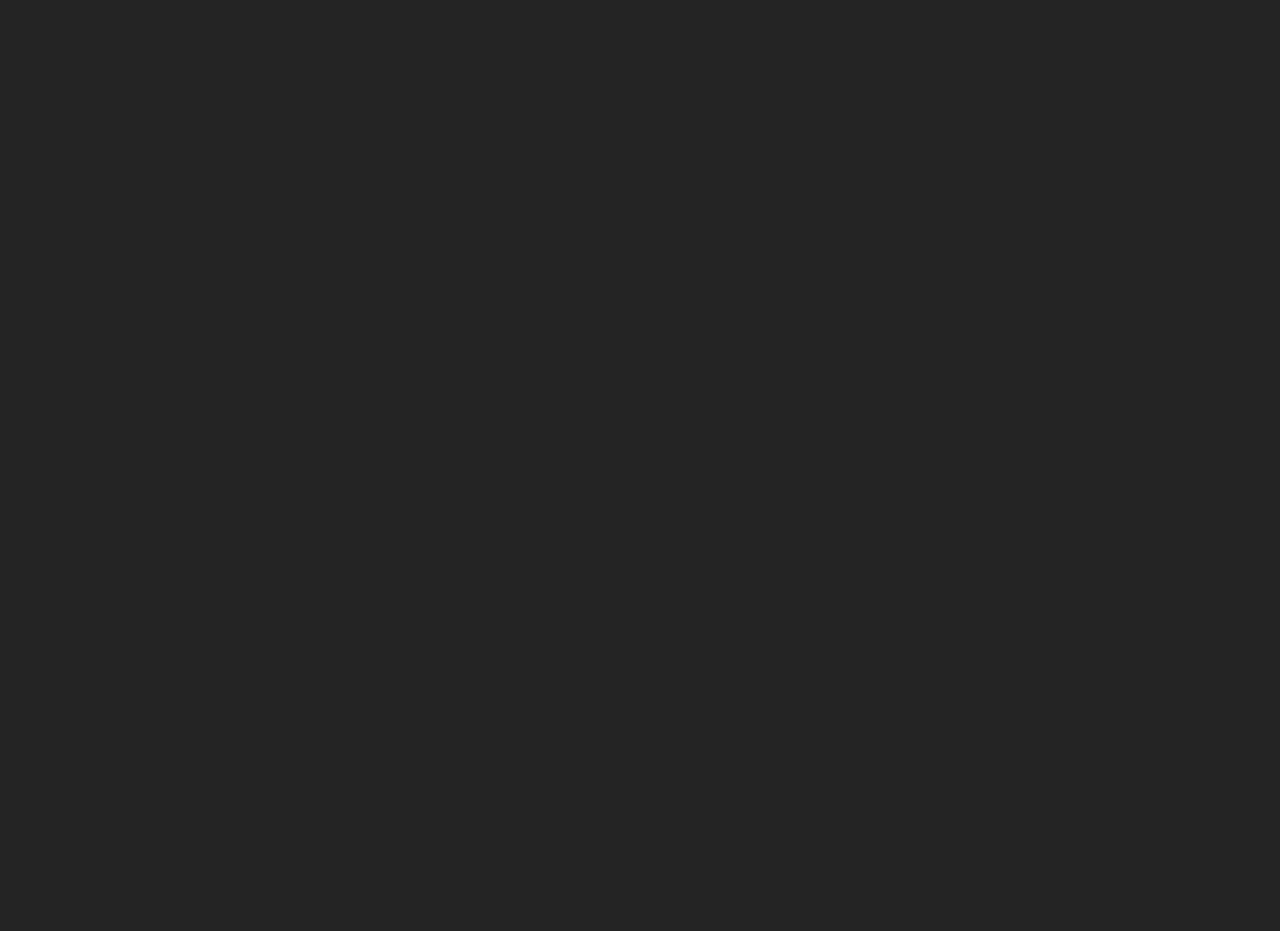
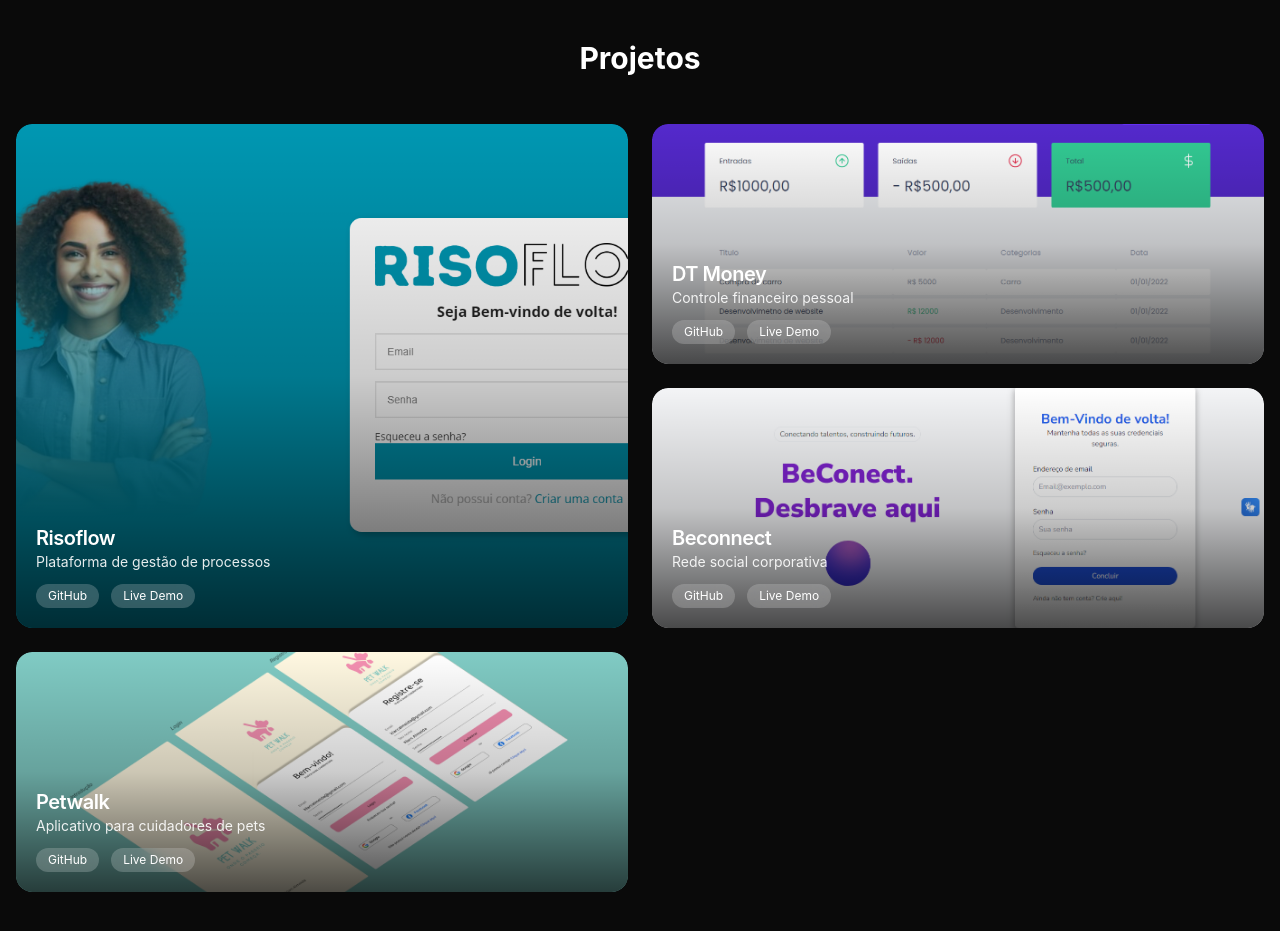
Before and after one commit to KlarcAP/MyPortfolio, a React (Vite) app: page / in a window 1280 px wide. Shown: the part 1640-2571 px from the top of the page. Before the commit the page ends 1600 px from the top, so only its background shows below. Built offline with nearby package versions, Linux system fonts and the light colour scheme.

Commit message:
add: section de projetos

```diff
--- a/src/app/App.tsx
+++ b/src/app/App.tsx
@@ -1,19 +1,19 @@
-
-import Header from "../components/Header"
-import { About } from "../sections/About"
-import HeroSection from "../sections/Hero"
+import Header from "../components/Header";
+import { About } from "../sections/About";
+import HeroSection from "../sections/Hero";
+import { Projects } from "../sections/Projects";
 
 function App() {
   return (
     <>
-
       <main>
         <Header />
         <HeroSection />
         <About />
+        <Projects />
       </main>
     </>
-  )
+  );
 }
 
-export default App
+export default App;
--- a/src/index.css
+++ b/src/index.css
@@ -6,7 +6,6 @@
   font-weight: 400;
 
   color-scheme: light dark;
-  background-color: #242424;
 
   font-synthesis: none;
   text-rendering: optimizeLegibility;
--- a/src/sections/Projects/index.tsx
+++ b/src/sections/Projects/index.tsx
@@ -1,86 +1,133 @@
-import { motion } from "framer-motion"; // Importe do framer-motion
-import { Container, GridContainer, GridItem, Title } from './indexStyle';
-import Beconect from '../../assets/beconnect.png';
-import Risoflow from '../../assets/risoflow.png';
-import Dtmoney from '../../assets/dtmoney.png';
-import Petwalk from '../../assets/petwalk.png';
+import { motion } from "framer-motion";
+import Beconect from "../../assets/beconnect.png";
+import Risoflow from "../../assets/risoflow.png";
+import Dtmoney from "../../assets/dtmoney.png";
+import Petwalk from "../../assets/petwalk.png";
 
-// Variantes de animação
-const containerVariants = {
-  hidden: { opacity: 0 },
-  visible: {
-    opacity: 1,
-    transition: {
-      staggerChildren: 0.2, // Intervalo entre as animações dos filhos
-      delayChildren: 0.3, // Atraso antes de iniciar
-    }
-  }
-};
+interface Project {
+  id: number;
+  image: string;
+  title: string;
+  description: string;
+  techs: string[];
+  github: string;
+  demo: string;
+  size: "large" | "medium";
+}
 
-const itemVariants = {
-  hidden: {
-    opacity: 0,
-    y: 20
+const projects: Project[] = [
+  {
+    id: 1,
+    image: Risoflow,
+    title: "Risoflow",
+    description: "Plataforma de gestão de processos",
+    techs: ["React", "TypeScript"],
+    github: "https://github.com/example/risoflow",
+    demo: "https://risoflow.example.com",
+    size: "large",
   },
-  visible: {
-    opacity: 1,
-    y: 0,
-    transition: {
-      duration: 0.8,
-      ease: [0, 0.71, 0.2, 1.01]
-    }
+  {
+    id: 2,
+    image: Dtmoney,
+    title: "DT Money",
+    description: "Controle financeiro pessoal",
+    techs: ["React", "TypeScript"],
+    github: "https://github.com/example/dtmoney",
+    demo: "https://dtmoney.example.com",
+    size: "medium",
   },
-  hover: {
-    scale: 1.05,
-    boxShadow: "0px 10px 20px rgba(0,0,0,0.1)",
-    transition: {
-      duration: 0.3
-    }
-  }
-};
+  {
+    id: 3,
+    image: Beconect,
+    title: "Beconnect",
+    description: "Rede social corporativa",
+    techs: ["React", "TypeScript"],
+    github: "https://github.com/example/beconnect",
+    demo: "https://beconnect.example.com",
+    size: "medium",
+  },
+  {
+    id: 4,
+    image: Petwalk,
+    title: "Petwalk",
+    description: "Aplicativo para cuidadores de pets",
+    techs: ["React", "TypeScript"],
+    github: "https://github.com/example/petwalk",
+    demo: "https://petwalk.example.com",
+    size: "medium",
+  },
+];
 
-export function SectionProjects() {
+function ProjectCard({ project }) {
   return (
-    <Container>
-      <Title>PROJETOS</Title>
+    <motion.div
+      whileHover={{ scale: 1.02 }}
+      transition={{ type: "spring", stiffness: 300 }}
+      className="relative w-full h-full rounded-2xl overflow-hidden group cursor-pointer"
+    >
+      <img
+        src={project.image}
+        alt={project.title}
+        className="w-full h-full object-cover transition-transform duration-500 group-hover:scale-110"
+        loading="lazy"
+      />
 
-      <GridContainer
-        as={motion.div}
-        variants={containerVariants}
-        initial="hidden"
-        animate="visible"
-      >
-        {/* Item 1 (Texto introdutório) */}
-        <GridItem
-          as={motion.div}
-          variants={itemVariants}
-          whileHover="hover"
-        >
-          <p>Aqui você encontra meus trabalhos mais recentes, desde interfaces até sistemas complexos.</p>
-          <motion.button
-            whileHover={{ scale: 1.05 }}
-            whileTap={{ scale: 0.95 }}
-          >
-            Explore meu trabalho ↓
-          </motion.button>
-        </GridItem>
+      {/* Gradient overlay */}
+      <div className="absolute inset-0 bg-gradient-to-t from-black/70 via-black/20 to-transparent" />
 
-        {/* Demais itens (Projetos) */}
-        {[Risoflow, Dtmoney, Beconect, Petwalk].map((img, index) => (
-          <GridItem
-            key={index}
-            as={motion.div}
-            variants={itemVariants}
-            whileHover="hover"
-          >
-            <motion.img
-              src={img}
-              alt={`Projeto ${index + 1}`}
-              whileHover={{ scale: 1.03 }}
-            />
-          </GridItem>
-        ))}
-      </GridContainer>
-    </Container>
+      {/* Content */}
+      <div className="absolute bottom-0 left-0 right-0 p-5 text-white">
+        <h3 className="text-xl font-semibold tracking-tight">{project.title}</h3>
+        <p className="text-sm opacity-90">{project.description}</p>
+
+        {/* Links */}
+        <div className="flex gap-3 mt-3">
+          {project.github !== "#" && (
+            <a
+              href={project.github}
+              target="_blank"
+              rel="noopener noreferrer"
+              className="text-xs bg-white/20 backdrop-blur-sm px-3 py-1 rounded-full hover:bg-white/30 transition"
+            >
+              GitHub
+            </a>
+          )}
+          {project.demo !== "#" && (
+            <a
+              href={project.demo}
+              target="_blank"
+              rel="noopener noreferrer"
+              className="text-xs bg-white/20 backdrop-blur-sm px-3 py-1 rounded-full hover:bg-white/30 transition"
+            >
+              Live Demo
+            </a>
+          )}
+        </div>
+      </div>
+    </motion.div>
   );
 }
+
+export function Projects() {
+  return (
+    <section className="py-20 px-4 max-w-8xl mx-auto bg-neutral-950">
+      <h1 className="text-center mb-12 text-3xl font-bold text-white">Projetos</h1>
+
+      {/* Responsive grid – adjust spans to create a balanced layout */}
+      <div className="grid grid-cols-1 md:grid-cols-4 gap-6 auto-rows-[240px]">
+        {projects.map((project) => (
+          <div
+            key={project.id}
+            className={`
+              relative rounded-2xl overflow-hidden
+              ${project.size === "large" ? "md:col-span-2 md:row-span-2" : ""}
+              ${project.size === "medium" ? "md:col-span-2" : ""}
+            `}
+          >
+            <ProjectCard project={project} />
+          </div>
+        ))}
+      </div>
+    </section>
+  );
+}
--- a/src/sections/Projects/indexStyle.ts
+++ /dev/null
@@ -1,84 +0,0 @@
-import styled from 'styled-components';
-
-export const Container = styled.section`
-  display: flex;
-  width: 100vw;
-  //height: 100vh;
-  align-items: center;
-  flex-direction: column;
-  justify-content: center;
-  color: #fff;
-  background-color: var(--background-dark);
-  padding: 10rem;
-
-  h2{
-    font-weight: 400;
-  }
-`;
-export const Title = styled.div`
-  display: flex;
-  justify-content: center;
-  align-items: center;
-  text-align: center;
-
-  width: 190px;
-  height: 40px;
-  border-radius: 5rem;
-  color: var(--primary-color);
-  font-size: 16px;
-  font-weight: 100;
-`;
-
-export const GridContainer = styled.div`
-  display: grid;
-  max-width: 1200px;
-  height: 100%;
-  grid-template-columns: repeat(2, minmax(250px, 1fr));
-  gap: 20px;
-  padding: 20px;
-
-`;
-
-export const GridItem = styled.div`
-  width: 100%;
-  height: 300px; /* Ou use min-height */
-  overflow: hidden; /* Garante que a imagem não vaze do container */
-  background: white;
-  border-radius: 8px;
-  //padding: 20px;
-  box-shadow: 0 2px 10px rgba(0, 0, 0, 0.1);
-  text-align: center;
-
-  img{
-    width: 100%;
-    height: 100%;
-    object-fit: cover; /* Faz a imagem preencher o card */
-    transition: transform 0.3s ease;
-  }
-
-  &:nth-child(1) {
-    display: flex;
-    grid-column: span 2; // Item "HIKING" ocupa 2 colunas
-    background: linear-gradient(to right, #ff8a00, #e52e71); // Gradiente do exemplo
-    color: white;
-    align-items: center;
-    justify-content: space-evenly;
-    text-align: justify;
-    flex-direction: column;
-
-    p {
-      font-size: xx-large;
-      padding: auto;
-      width: 950px;
-    }
-  }
-
-  &:nth-child(4) {
-    //grid-row: span 2; // Item "OUR TEAM LEADERS" ocupa 2 linhas
-  }
-`;
-
-export const Subtitle = styled.p`
-  font-size: 0.9rem;
-  color: #666;
-`;
```
